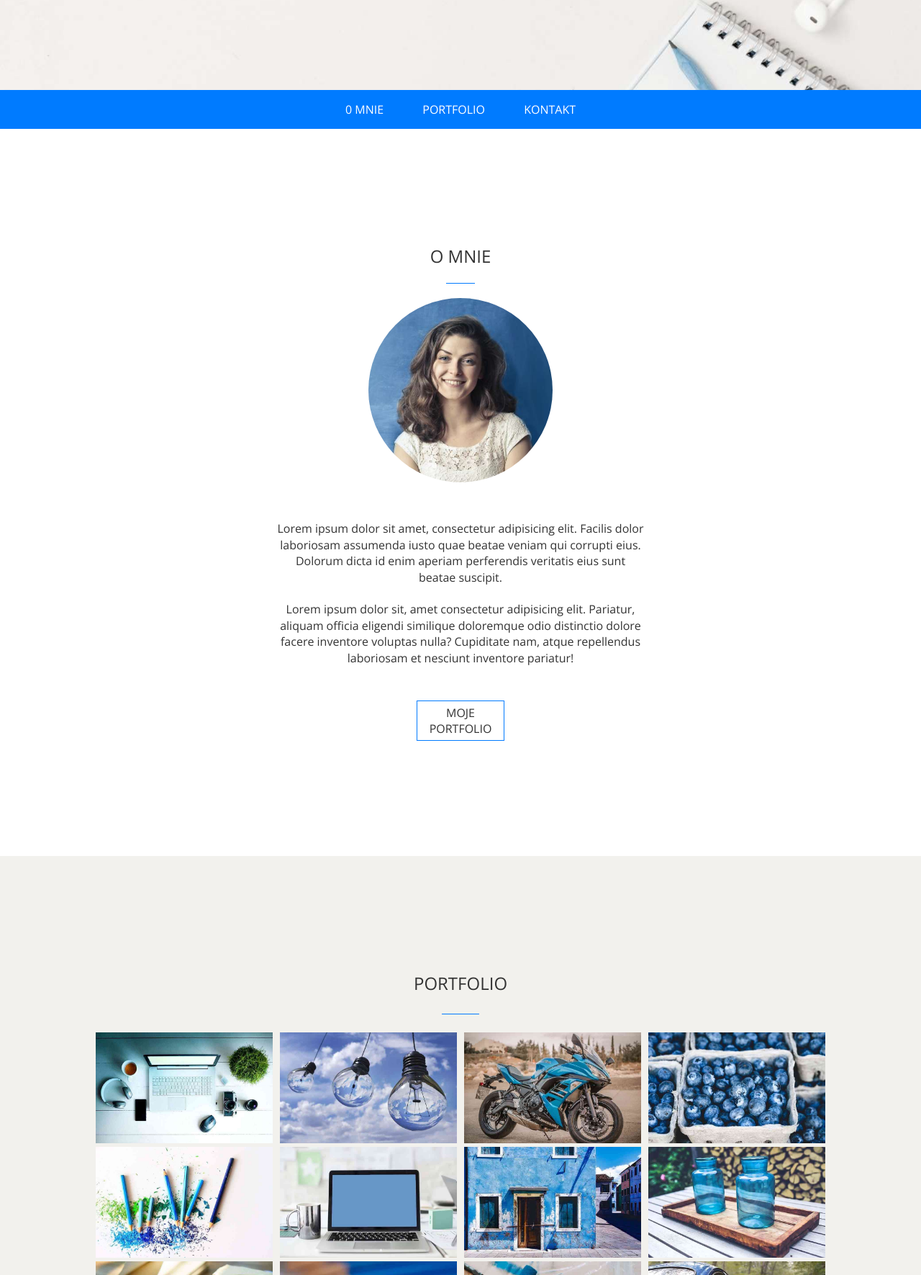
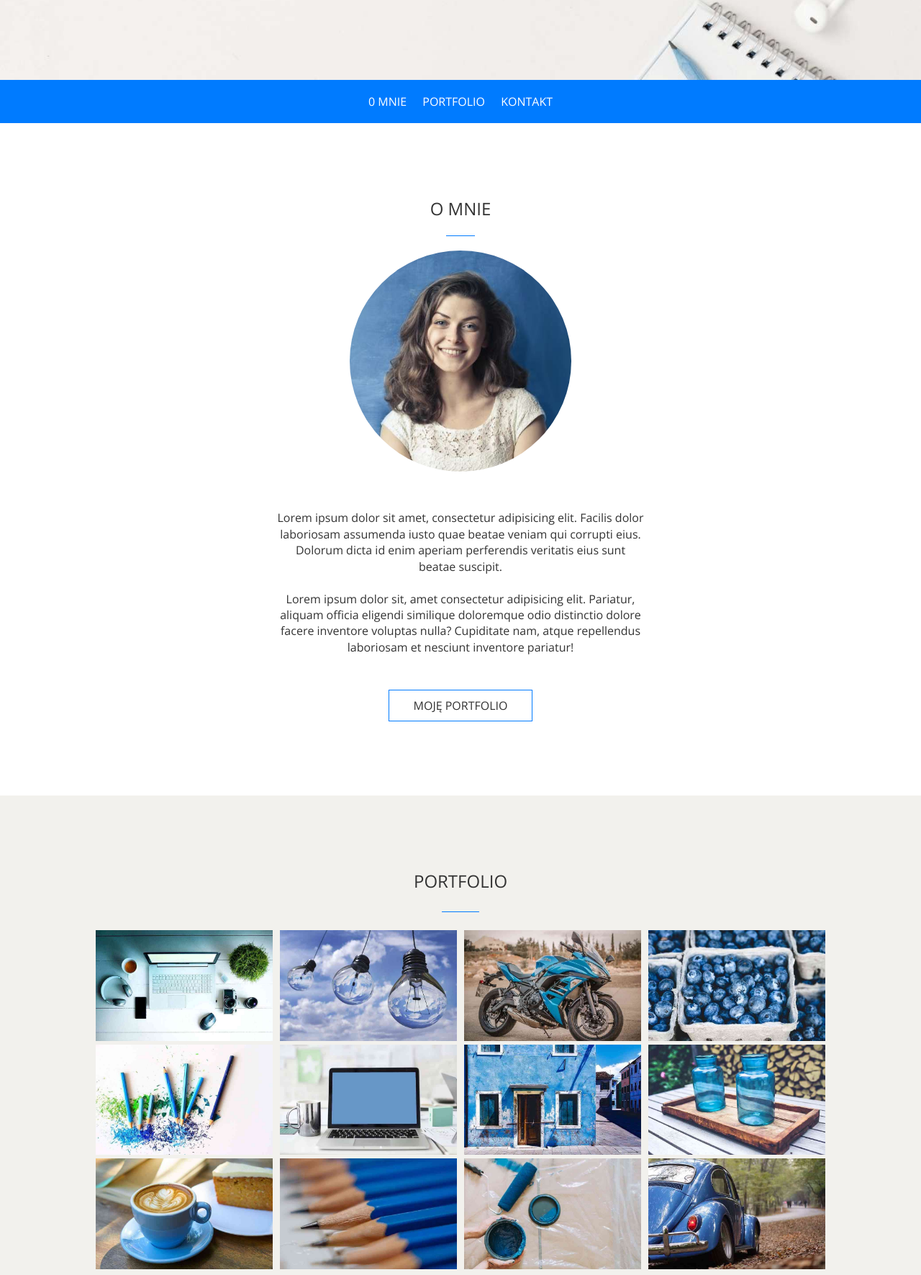
Before and after one commit to tycoonkabuzi/Task50383, a website: page index.html in a window 1280 px wide. Shown: the part 387-2158 px from the top of the page at 72% size. Drawn offline with nearby package versions, Linux system fonts and the light colour scheme.

Commit message:
nav finished and the vh done

```diff
--- a/css/style.css
+++ b/css/style.css
@@ -51,14 +51,14 @@ body {
   margin-right: 0.5%;
 }
 .btn-primary {
-  width: 12%;
+  width: 200px;
   border: #007bff solid 1px;
   display: block;
   margin: auto;
   color: #333;
   text-decoration: none;
-  padding-top: 0.5%;
-  padding-bottom: 0.5%;
+  padding-top: 10px;
+  padding-bottom: 10px;
   text-align: center;
 }
 .btn-primary:hover {
@@ -75,10 +75,10 @@ body {
 .main-nav ul {
   display: flex;
   margin: auto;
-  width: 40vh;
+  width: 20%;
   justify-content: space-between;
-  padding-bottom: 2vh;
-  padding-top: 2vh;
+  padding-bottom: 1.5%;
+  padding-top: 1.5%;
 }
 .main-nav li {
   list-style: none;
@@ -89,13 +89,13 @@ body {
 }
 .menu {
   color: white;
-  margin-left: 90%;
+  margin-left: 150px;
 }
 .about {
-  padding-top: 20vh;
+  padding-top: 8%;
   width: 80%;
   margin: auto;
-  padding-bottom: 20vh;
+  padding-bottom: 8%;
 }
 h2 {
   font-size: 3vh;
@@ -105,7 +105,7 @@ h2 {
 }
 .about-image {
   margin: auto;
-  width: 25%;
+  width: 30%;
   margin-bottom: 6vh;
 }
 .about-image img {
@@ -122,8 +122,8 @@ h2 {
 }
 .portfolio {
   background-color: #f2f1ed;
-  padding-top: 20vh;
-  padding-bottom: 20vh;
+  padding-top: 8%;
+  padding-bottom: 8%;
 }
 .galery-container {
   width: 80%;
@@ -157,8 +157,8 @@ h2 {
 }
 
 .contact {
-  padding-top: 20vh;
-  padding-bottom: 20vh;
+  padding-top: 8%;
+  padding-bottom: 8%;
 }
 .contact form {
   width: 40%;
@@ -224,6 +224,9 @@ textarea[name="message"] {
   .menu {
     display: none;
   }
+  .main-nav ul {
+    width: 50%;
+  }
 }
 @media screen and (max-width: 768px) and (min-width: 480px) {
   .btn-primary {
@@ -240,6 +243,9 @@ textarea[name="message"] {
   }
   .menu {
     display: none;
+  }
+  .main-nav ul {
+    width: 50%;
   }
 }
 
--- a/index.html
+++ b/index.html
@@ -57,7 +57,7 @@
           laboriosam et nesciunt inventore pariatur!
         </p>
       </div>
-      <a class="btn-primary" href="#portfolio">MOJE PORTFOLIO</a>
+      <a class="btn-primary" href="#portfolio">MOJĘ PORTFOLIO</a>
     </section>
 
     <section class="portfolio" id="portfolio">
```
